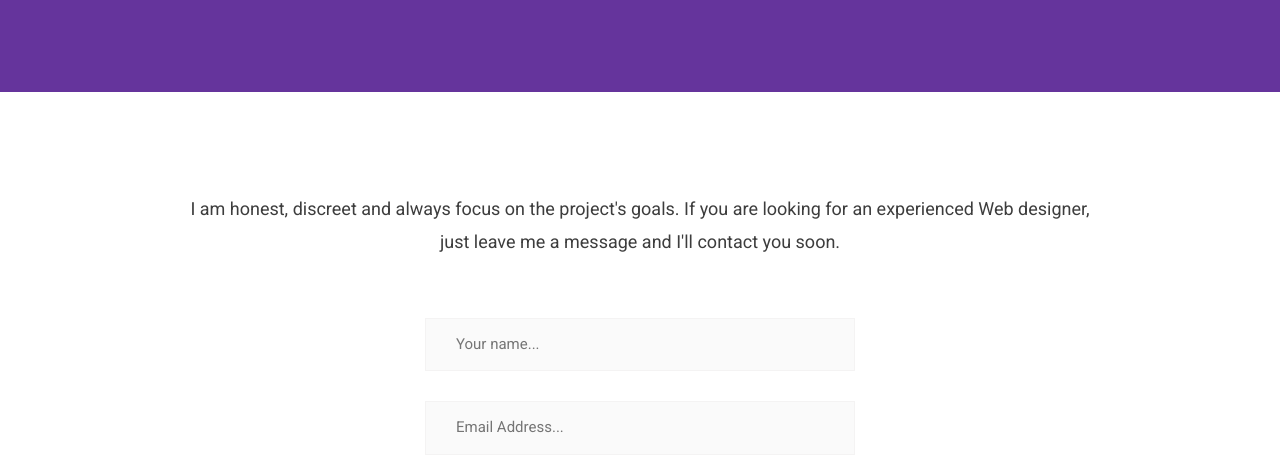
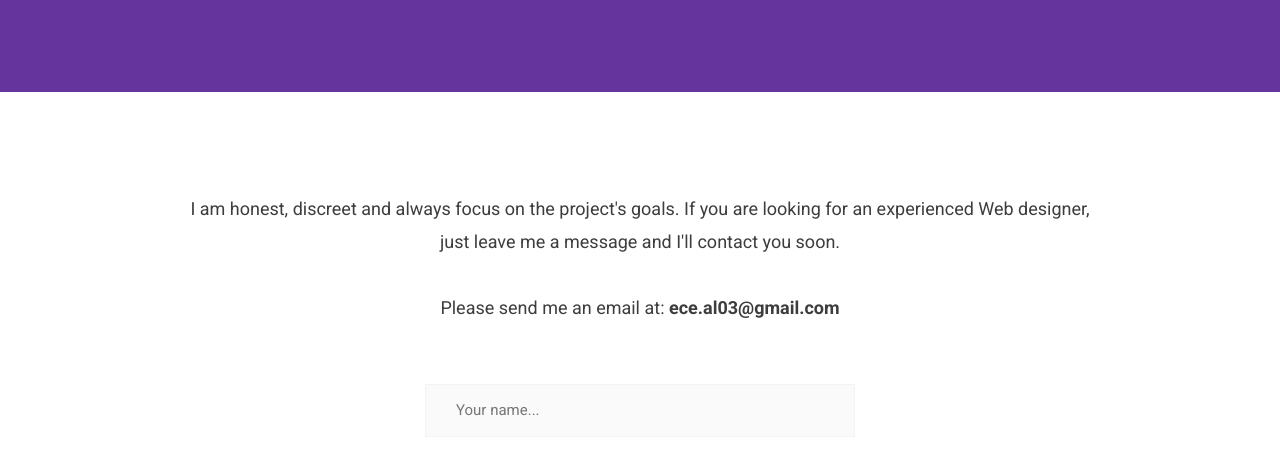
Before and after one commit to ece-al03/montazer03, a plain HTML site: page contact.html in a window 1280 px wide. Shown: the part 272-736 px from the top of the page. Drawn offline with nearby package versions, Linux system fonts and the light colour scheme.

Commit message:
v1.0
This is v1.0

```diff
--- a/contact.html
+++ b/contact.html
@@ -49,11 +49,14 @@
 <section id="inner-description" class="section inner-description">
   <div class="container">
     <div class="col-md-10 col-md-offset-1 text-center">
-      <p>I am honest, discreet and always focus on the project's goals. If you are looking for an experienced Web designer, just leave me a message and I'll contact you soon.</p>
+      <p>I am honest, discreet and always focus on the project's goals. If you are looking for an experienced Web designer, just leave me a message and I'll contact you soon.<br>
+	  <br>
+	  Please send me an email at: <b>ece.al03@gmail.com</b>
+	  </p>
       <!--contact form start-->
       <div class="col-md-6 col-md-offset-3 conForm">
         <div id="message"></div>
-        <form method="post" action="work.al03@gmail.com" name="Request" id="Request Form">
+        <form action="work.al03@gmail.com">
           <input name="name" id="name" type="text" class="col-xs-12 col-sm-12 col-md-12 col-lg-12" placeholder="Your name..." >
           <input name="email" id="email" type="email" class=" col-xs-12 col-sm-12 col-md-12 col-lg-12 noMarr" placeholder="Email Address..." >
           <textarea name="comments" id="comments" cols="" rows="" class="col-xs-12 col-sm-12 col-md-12 col-lg-12" placeholder="Project Details..."></textarea>
@@ -64,6 +67,7 @@
       <!--contact form end-->
     </div>
   </div>
+
 </section>
 <!-- description text section -->
 <!-- footer -->
```
